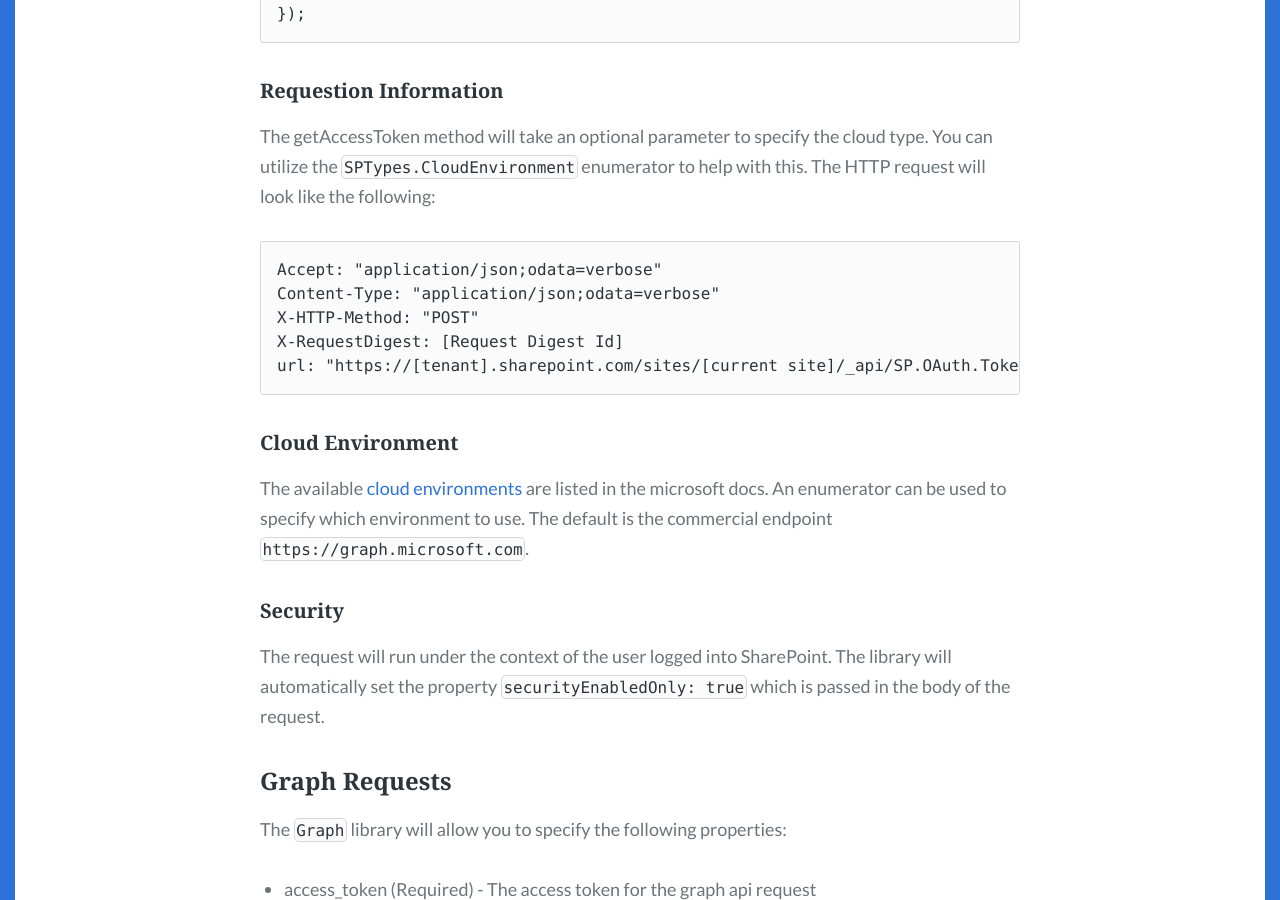
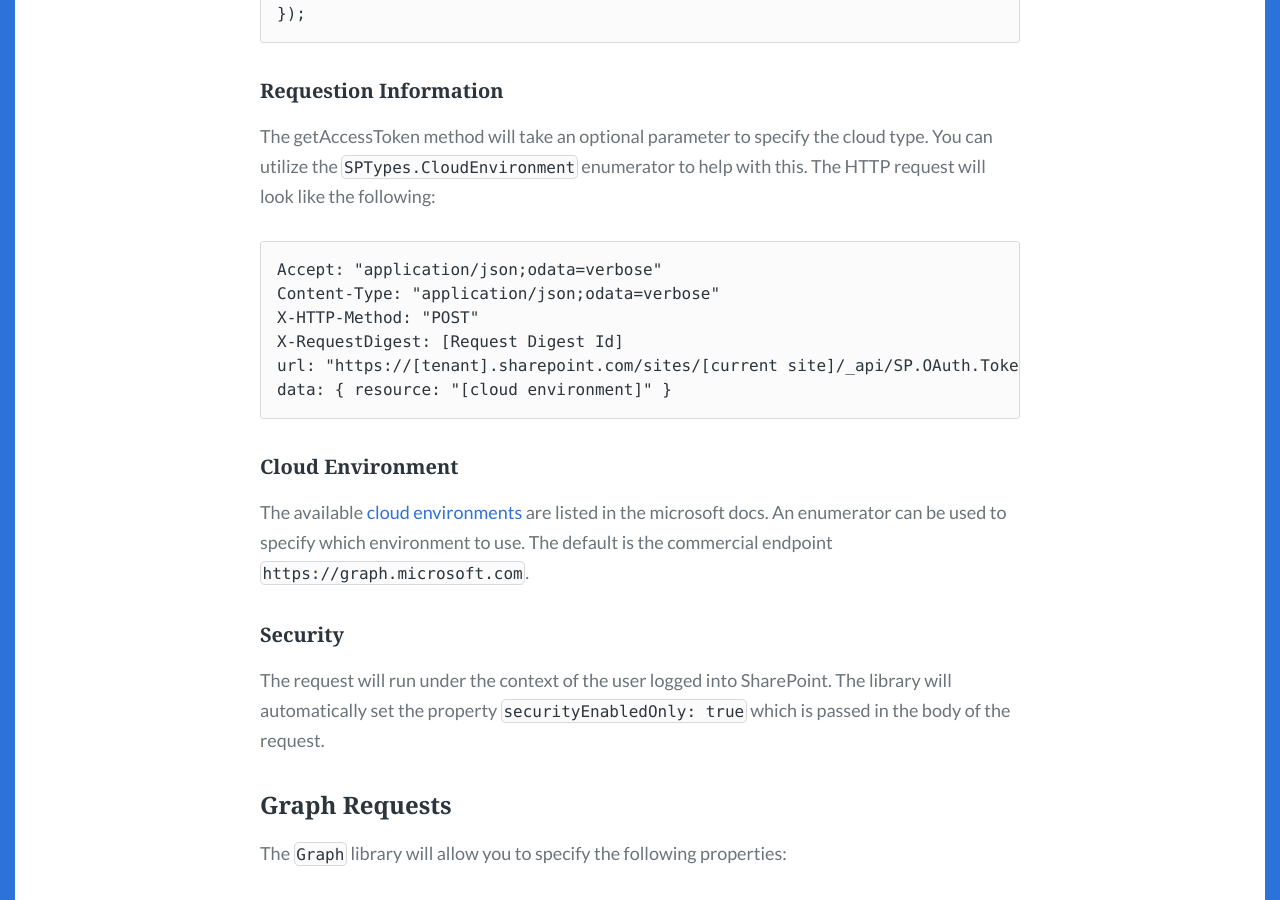
Before and after one commit to gunjandatta/blog, a Jekyll site: the page built from _posts/2022/2022-08-11-call-graph-api-from-spo.md, in a window 1280 px wide and 900 px high, scrolled down 1130 px. Built offline with Jekyll 4.4.1, drawn with Linux system fonts in a browser that asks for light colours; some web fonts are replaced.

Commit message:
Updated the http request info.

````diff
--- a/_posts/2022/2022-08-11-call-graph-api-from-spo.md
+++ b/_posts/2022/2022-08-11-call-graph-api-from-spo.md
@@ -50,6 +50,7 @@ Content-Type: "application/json;odata=verbose"
 X-HTTP-Method: "POST"
 X-RequestDigest: [Request Digest Id]
 url: "https://[tenant].sharepoint.com/sites/[current site]/_api/SP.OAuth.Token/Acquire"
+data: { resource: "[cloud environment]" }
 ```
 
 #### Cloud Environment
````
